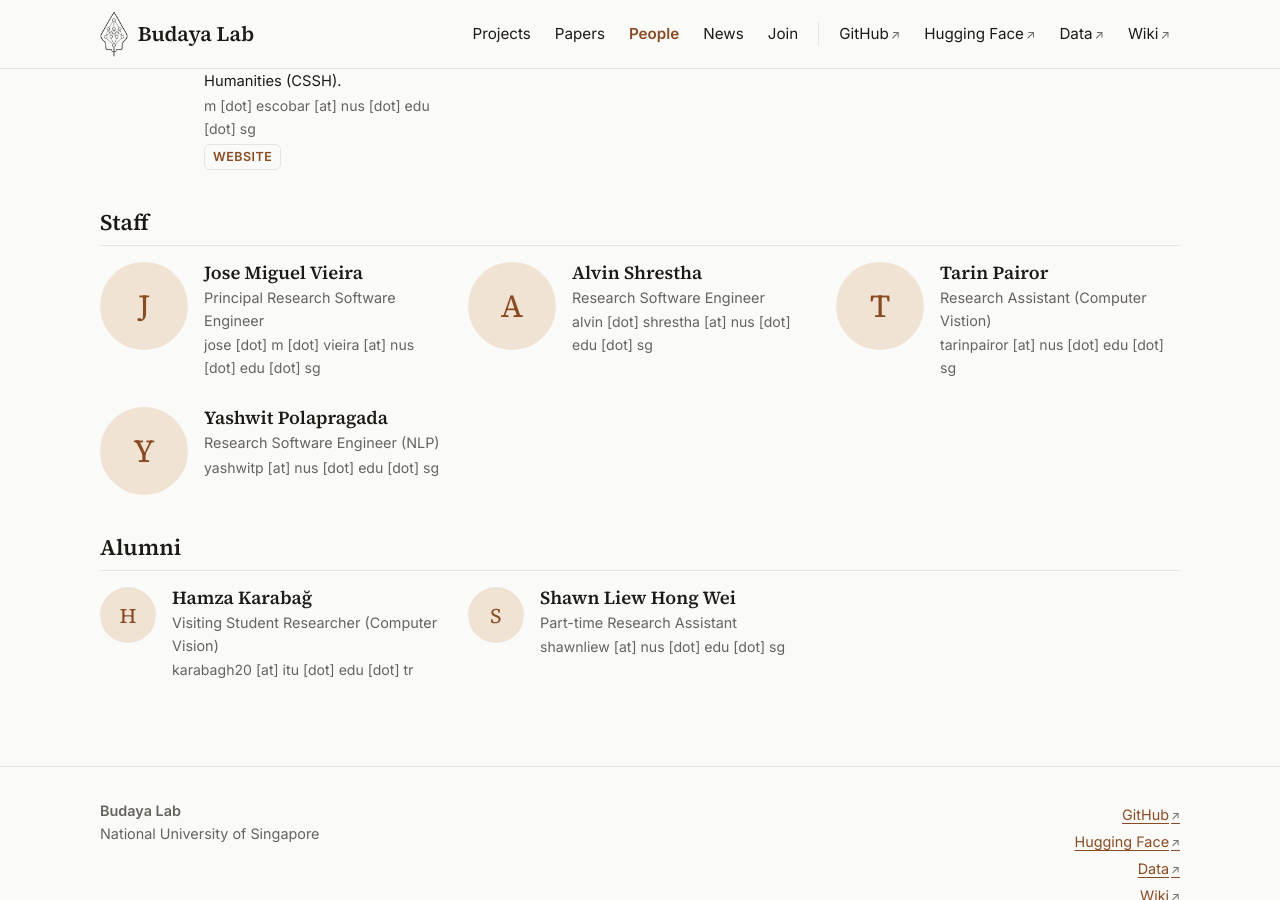
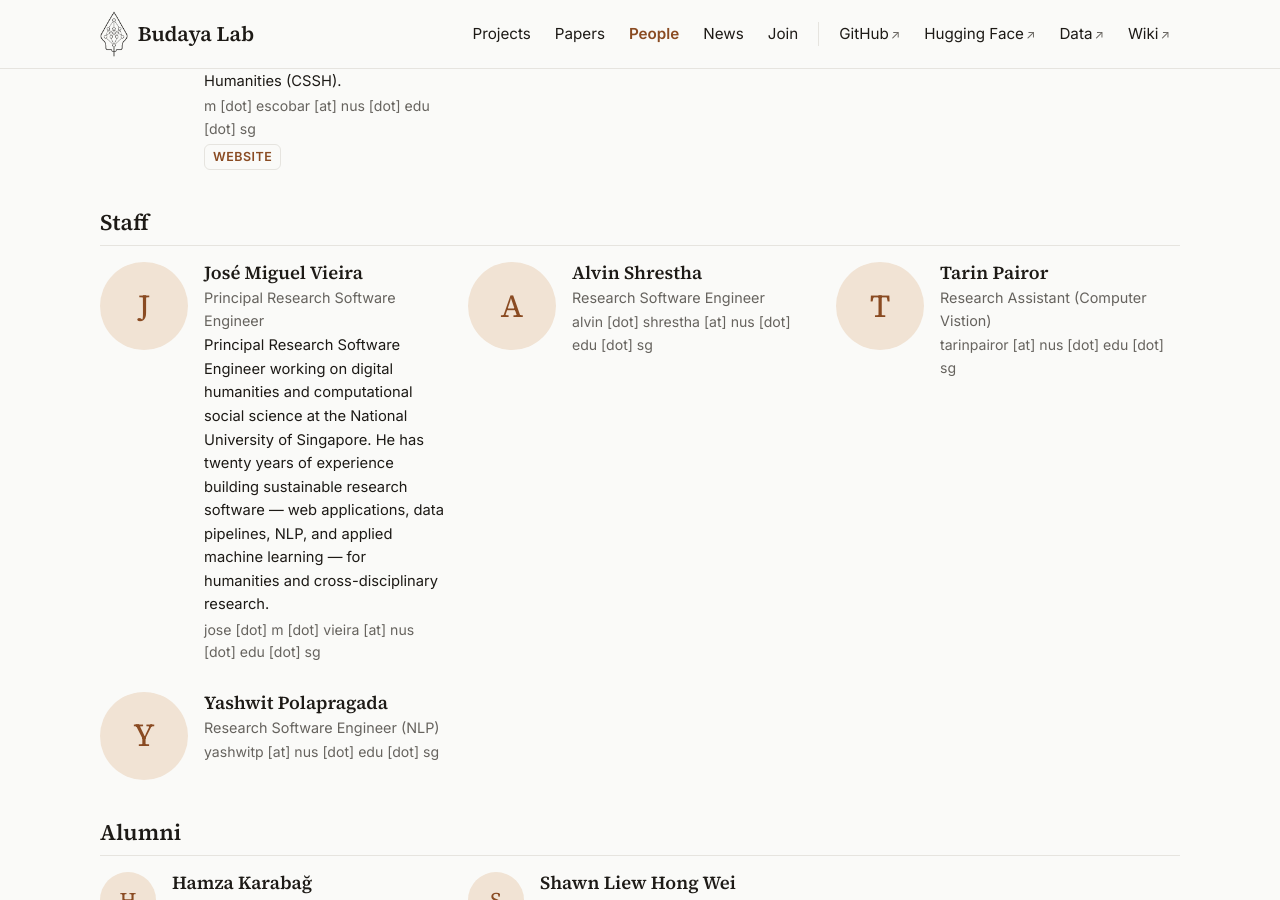
Before and after one commit to budaya-lab/lab-page, a Jekyll site: the page built from people.html, in a window 1280 px wide and 900 px high, scrolled down 324 px. Built offline with Jekyll 4.4.1, drawn with Linux system fonts in a browser that asks for light colours.

Commit message:
feat(people): add bio for JMV
Updated the name and bio of JMV

```diff
--- a/_data/people.yml
+++ b/_data/people.yml
@@ -14,11 +14,15 @@
     scholar: ""
     github: ""
 
-- name: "Jose Miguel Vieira"
+- name: "José Miguel Vieira"
   role: staff
   title: "Principal Research Software Engineer"
   photo: ""
-  bio: ""
+  bio: Principal Research Software Engineer working on digital
+    humanities and computational social science at the National University of
+    Singapore. He has twenty years of experience building sustainable research
+    software — web applications, data pipelines, NLP, and applied machine
+    learning — for humanities and cross-disciplinary research.
   links:
     email: "jose [dot] m [dot] vieira [at] nus [dot] edu [dot] sg"
 
```
